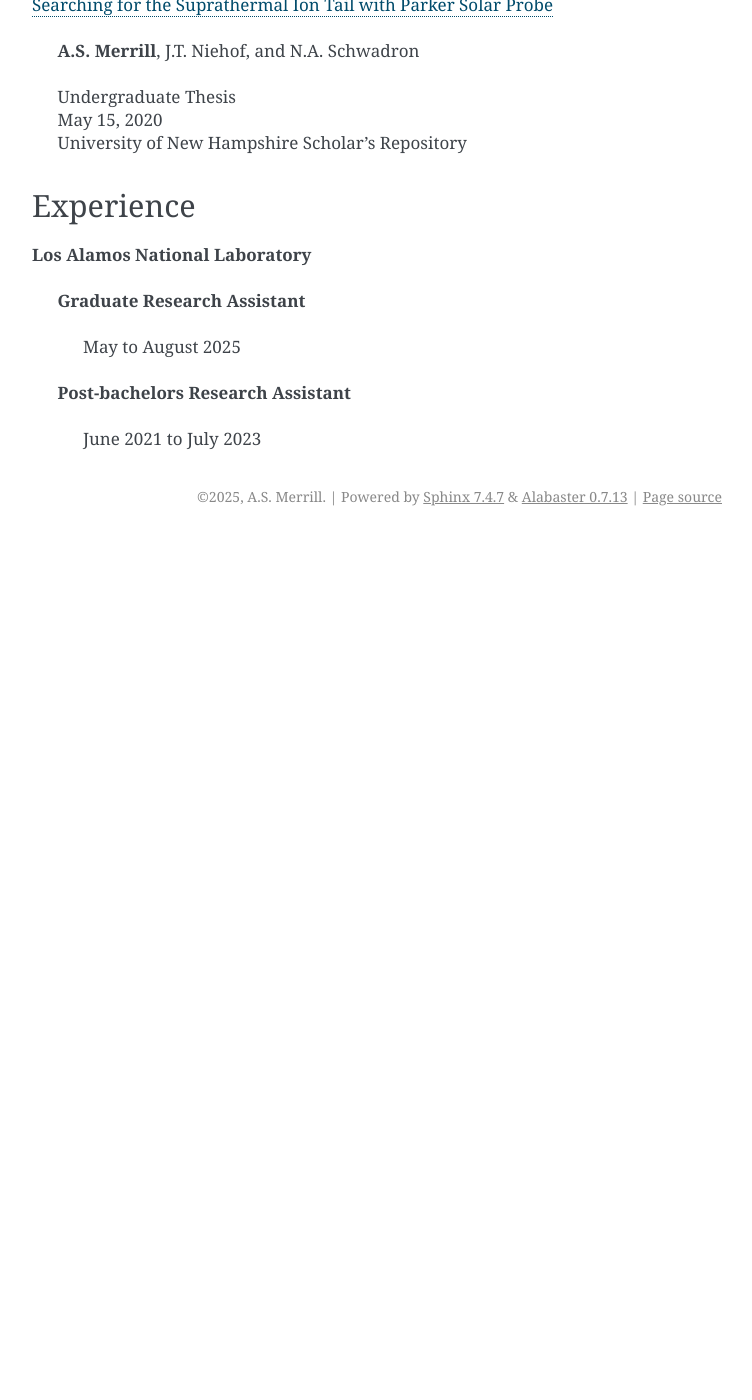
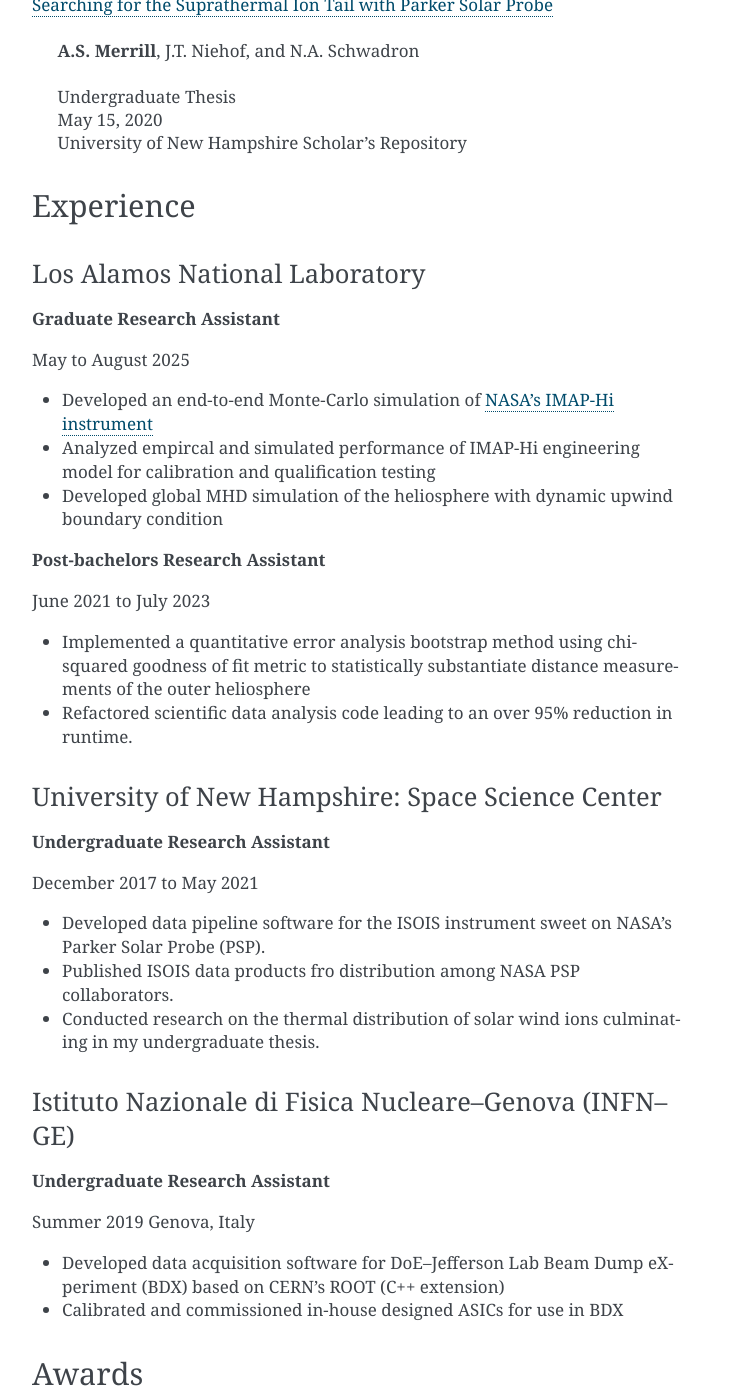
Before and after one commit to asher-m/asher-m.github.io, a Sphinx documentation site: the page built from source/cv.rst, in a window 1280 px wide and 1400 px high, scrolled down 2101 px. Shown: the whole window, without its empty margins (388-1140 px from the left). Built offline with Sphinx 7.4.7, drawn with Linux system fonts in a browser that asks for light colours; before the commit the page ends 2637 px from its top, so only the background shows below that; some of the changed text lies outside the part shown.

Commit message:
cv: finish adding cv

```diff
--- a/source/cv.rst
+++ b/source/cv.rst
@@ -102,12 +102,119 @@ Publications & Presentations
 Experience
 ----------
 
+Los Alamos National Laboratory
+^^^^^^^^^^^^^^^^^^^^^^^^^^^^^^
+**Graduate Research Assistant**
+
+May to August 2025
+
+- Developed an end-to-end Monte-Carlo simulation of `NASA's IMAP-Hi instrument <https://en.wikipedia.org/wiki/Interstellar_Mapping_and_Acceleration_Probe#IMAP-Hi>`_
+- Analyzed empircal and simulated performance of IMAP-Hi engineering model for calibration and qualification testing
+- Developed global MHD simulation of the heliosphere with dynamic upwind boundary condition
+
+**Post-bachelors Research Assistant**
+
+June 2021 to July 2023
+
+- Implemented a quantitative error analysis bootstrap method using chi-squared goodness of fit metric to statistically substantiate distance measurements of the outer heliosphere
+- Refactored scientific data analysis code leading to an over 95% reduction in runtime.
+
+
+University of New Hampshire: Space Science Center
+^^^^^^^^^^^^^^^^^^^^^^^^^^^^^^^^^^^^^^^^^^^^^^^^^
+
+**Undergraduate Research Assistant**
+
+December 2017 to May 2021
+
+- Developed data pipeline software for the ISOIS instrument sweet on NASA's Parker Solar Probe (PSP).
+- Published ISOIS data products fro distribution among NASA PSP collaborators.
+- Conducted research on the thermal distribution of solar wind ions culminating in my undergraduate thesis.
+
+
+Istituto Nazionale di Fisica Nucleare--Genova (INFN--GE)
+^^^^^^^^^^^^^^^^^^^^^^^^^^^^^^^^^^^^^^^^^^^^^^^^^^^^^^^^
+
+**Undergraduate Research Assistant**
+
+Summer 2019
+Genova, Italy
+
+- Developed data acquisition software for DoE--Jefferson Lab Beam Dump eXperiment (BDX) based on CERN's ROOT (C++ extension)
+- Calibrated and commissioned in-house designed ASICs for use in BDX
+
+
+
+Awards
+------
+
+| **University of New Hampshire** *summa cum laude*
+|   May 2020
+
+| **University of New Hampshire** International Research Opportunities Grant: *Data Visualization in a Dark Matter Detector*
+|   Received May 2019
+|   Collaboration with INFN Genova
+
+| **Eagle Scout**
+|   Scouting Aemrica (formerly Boy Scouts of America)
+|   Received August 2015
+
+
+
+Service & Leadership
+--------------------
+
+| **Society for Industrial and Applied Mathematics**
+|   Secretary, University of Utah Student Chapter
+|   August 2024 to Present
+
 | **Los Alamos National Laboratory**
-|
-|    **Graduate Research Assistant**
-|
-|       May to August 2025
-|
-|    **Post-bachelors Research Assistant**
-|
-|       June 2021 to July 2023
+|   Students' Association Event Coordinator
+|   August 2021 to June 2023
+
+| **American Institute of Chemical Engineers**
+|   President, University of New Hampshire Student Chapter
+|   August 2018 to May 2019
+
+
+
+Membership
+----------
+
+| **Society for Industrial and Applied Mathematics**
+|   2023 to Present
+
+| **American Geophysical Union**
+|   2021 to Present
+
+
+
+Skills
+------
+
+Languages
+^^^^^^^^^
+
+Python, C++, Matlat, LaTeX, SQL
+
+Some experience in Java, Javascript, L3-Harris IDL
+
+
+Libraries & Tools
+^^^^^^^^^^^^^^^^^
+
+PyTorch, Numpy, Scipy, cmake, gtest, Docker
+
+Some experience with CUDA, GCP, OpenMP, MPI, CERN ROOT
+
+
+Version Control
+^^^^^^^^^^^^^^^
+
+git
+
+
+Software & Systems
+^^^^^^^^^^^^^^^^^^
+
+Linux, slurm, conda, Maple
```
Also changed, not shown: other parts of source/cv.rst (+1 -1 lines).
